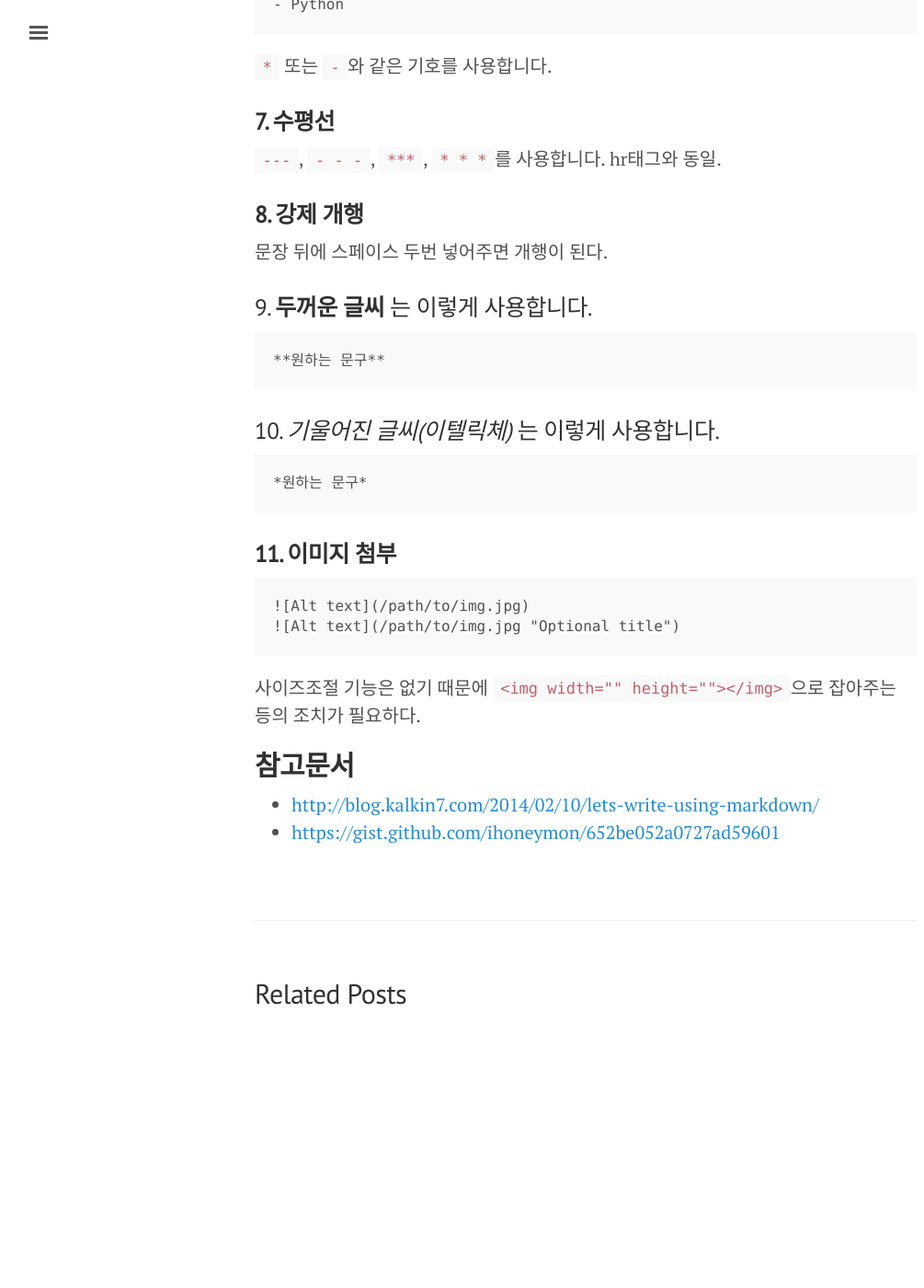
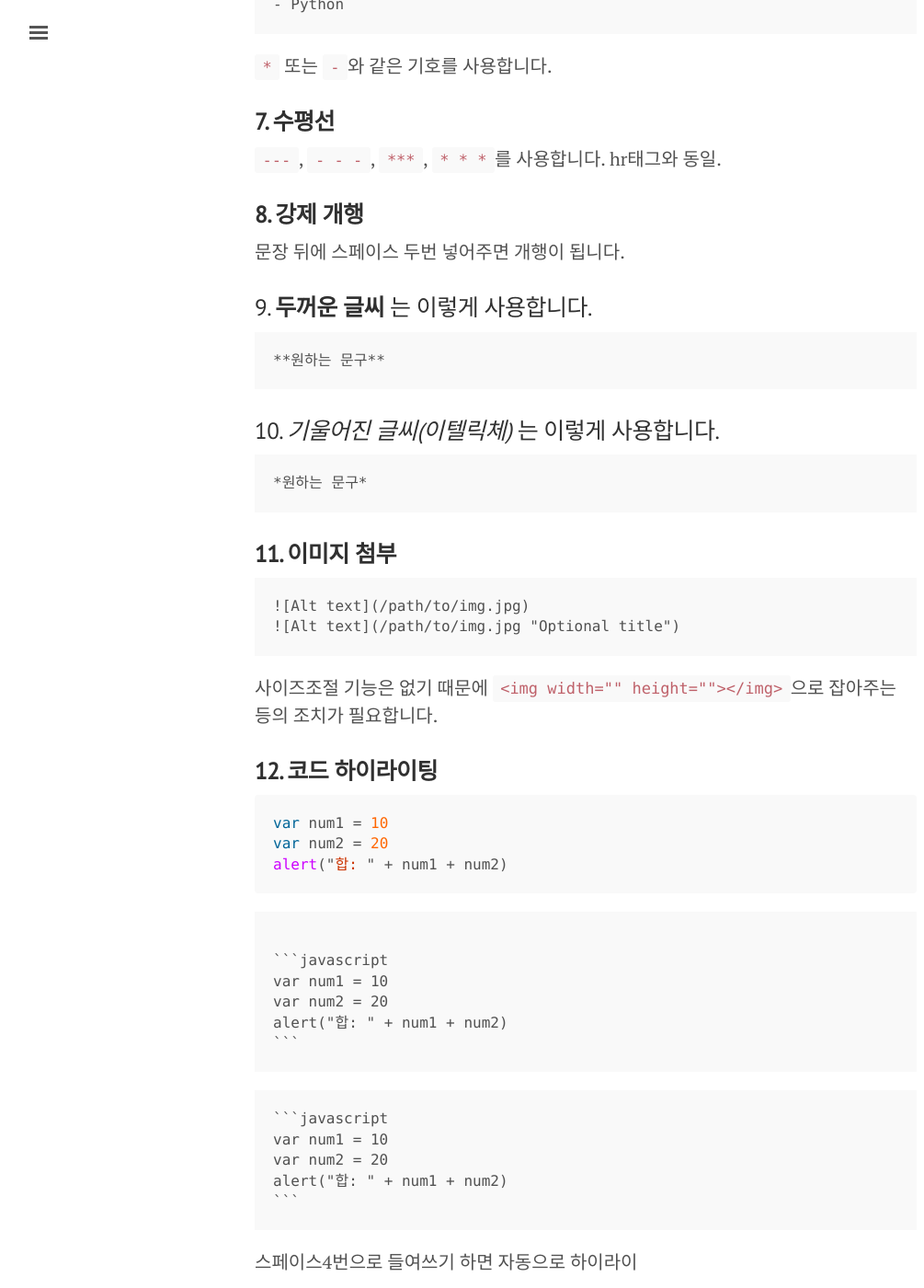
Before and after one commit to hyesun03/hyesun03.github.io, a Jekyll site: the page built from _posts/2016-08-27-markdown.md, in a window 1280 px wide and 1400 px high, scrolled down 2316 px. Shown: the whole window at 92% size, without its empty margins (3-1008 px from the left). Built offline with Jekyll 4.4.1, drawn with Linux system fonts in a browser that asks for light colours; before the commit the page ends 3475 px from its top, so only the background shows below that; some of the changed text lies outside the part shown.

Commit message:
마크다운 작성 끝. 종결어미 통일

````diff
--- a/_posts/2016-08-27-markdown.md
+++ b/_posts/2016-08-27-markdown.md
@@ -73,7 +73,7 @@ HTML의 h1-h6 태그와 같습니다.
 hr태그와 동일.
 
 ### **8. 강제 개행**
-문장 뒤에 스페이스 두번 넣어주면 개행이 된다.
+문장 뒤에 스페이스 두번 넣어주면 개행이 됩니다.
 
 ### 9. **두꺼운 글씨** 는 이렇게 사용합니다.
 <pre><code>**원하는 문구**</code></pre>
@@ -85,8 +85,34 @@ hr태그와 동일.
 <pre><code>![Alt text](/path/to/img.jpg)
 ![Alt text](/path/to/img.jpg "Optional title")
 </code></pre>
-사이즈조절 기능은 없기 때문에 `<img width="" height=""></img>`으로 잡아주는 등의 조치가 필요하다.
+사이즈조절 기능은 없기 때문에 `<img width="" height=""></img>`으로 잡아주는 등의 조치가 필요합니다.
+
+### **12. 코드 하이라이팅**
+```javascript
+var num1 = 10
+var num2 = 20
+alert("합: " + num1 + num2)
+```
+
+<pre><code>
+```javascript
+var num1 = 10
+var num2 = 20
+alert("합: " + num1 + num2)
+```
+</code></pre>
+
+<pre><code>```javascript
+var num1 = 10
+var num2 = 20
+alert("합: " + num1 + num2)
+```
+</code></pre>
+스페이스4번으로 들여쓰기 하면 자동으로 하이라이
+
+
 
 ## **참고문서**
 * <a href="http://blog.kalkin7.com/2014/02/10/lets-write-using-markdown/">http://blog.kalkin7.com/2014/02/10/lets-write-using-markdown/</a>
 * <a href="https://gist.github.com/ihoneymon/652be052a0727ad59601">https://gist.github.com/ihoneymon/652be052a0727ad59601</a>
+* <a href="https://guides.github.com/features/mastering-markdown/">https://guides.github.com/features/mastering-markdown/</a>
````
